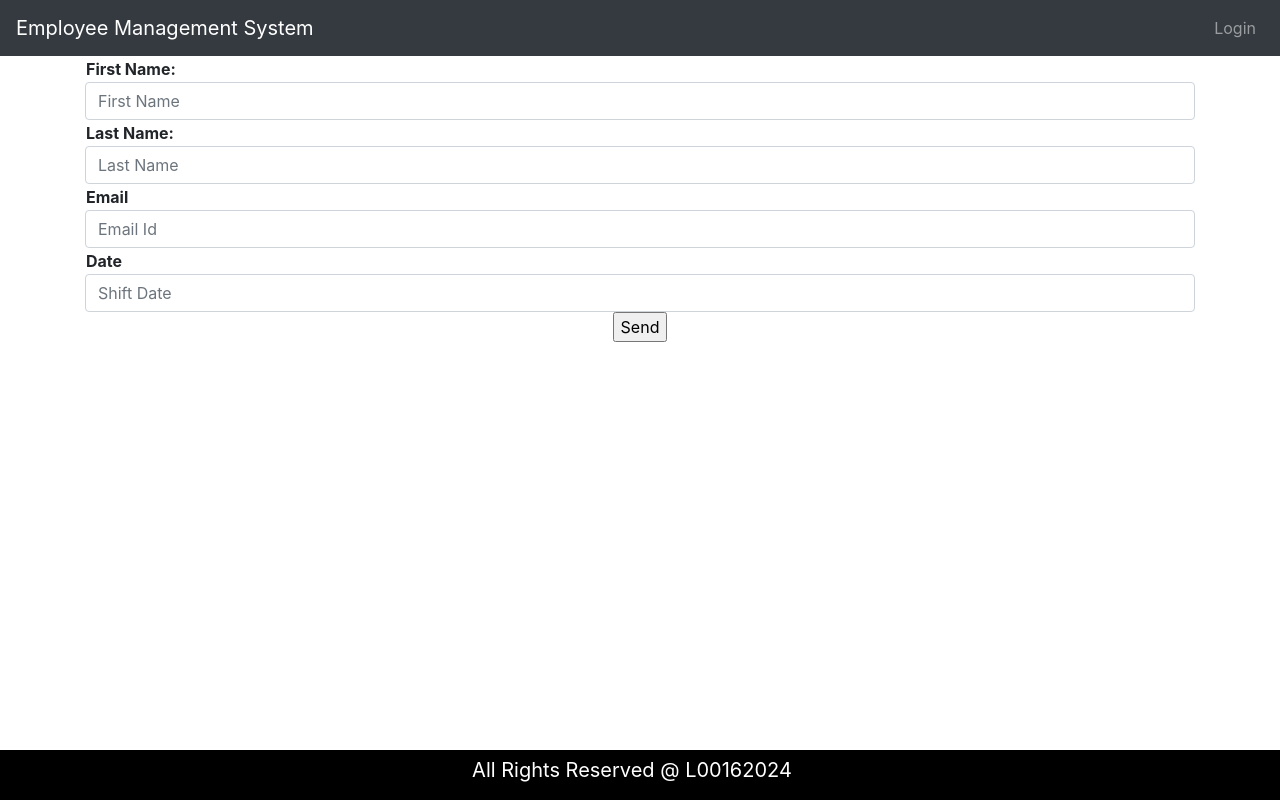
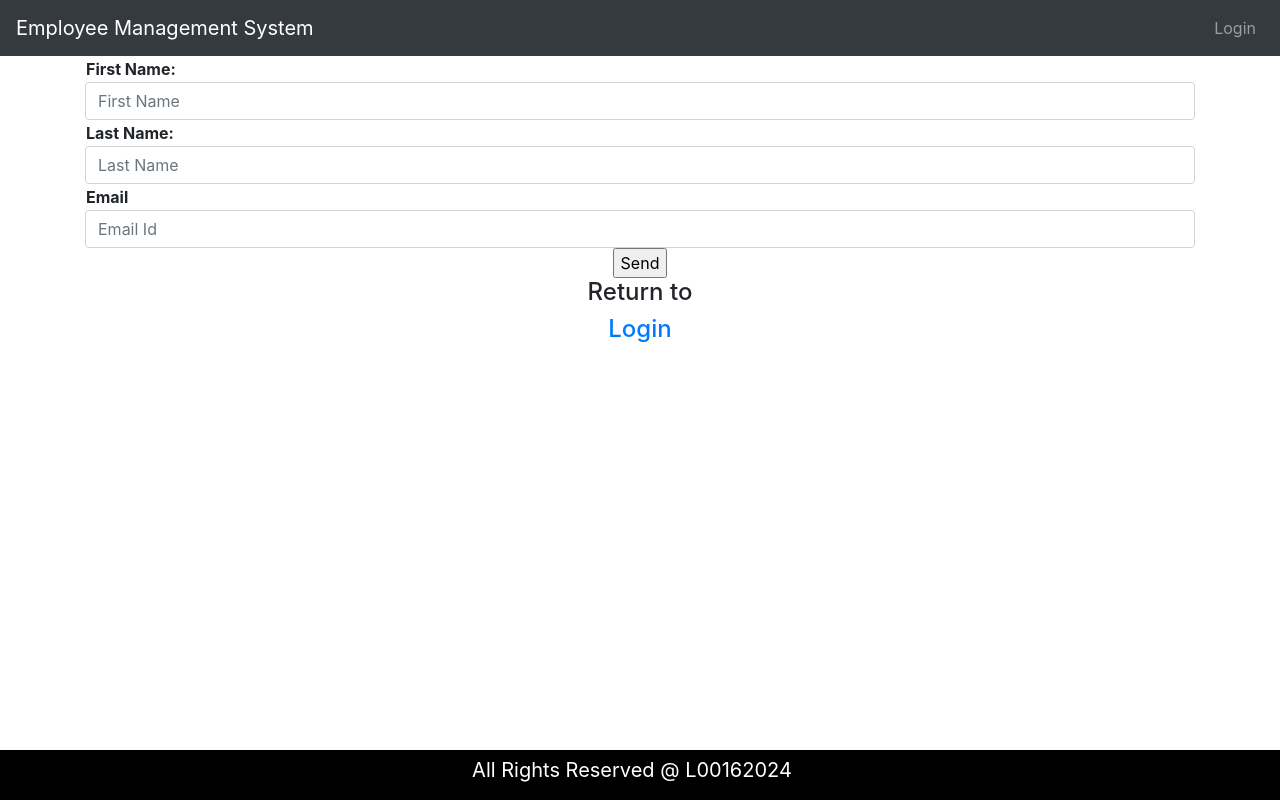
Before and after one commit to WayneRobbo/React-EMS_app, a React (Create React App) app in the folder react-frontend-ems/: page /forgot-password in a window 1280 px wide. Built offline with nearby package versions, Linux system fonts and the light colour scheme.

Commit message:
Finished project

```diff
--- a/react-frontend-ems/src/components/CreateShiftComponent.jsx
+++ b/react-frontend-ems/src/components/CreateShiftComponent.jsx
@@ -138,7 +138,7 @@ class CreateShiftComponent extends Component {
                             {/* <button className = "btn btn-success"  onClick = {this.saveShift} style = {{marginLeft: "55px"}}>Save</button> */}
                             <button className = "btn btn-danger" onClick = {this.cancel} style = {{marginLeft: "4px"}}>Cancel</button>
                             {/* <button type="submit" onClick={sendEmail}> send</button> */}
-                            <input className = "btn btn-info" style = {{marginLeft: "4px"}} type="submit" value="Send"/>
+                            <input className = "btn btn-info" style = {{marginLeft: "4px"}} type="submit" value="Send Notification"/>
                         </form>
                     </div>
                 </div>
--- a/react-frontend-ems/src/components/EmailForm.js
+++ b/react-frontend-ems/src/components/EmailForm.js
@@ -1,12 +1,13 @@
 import React, { Component } from 'react';
 import emailjs from "emailjs-com";
+import {BrowserRouter as Router, Route, Switch, Link} from 'react-router-dom';
 
 export default function ContactUs() {
 
     function sendEmail(e) {
         e.preventDefault();
 
-        emailjs.sendForm('gmail', 'template_y81omic', e.target, 'user_ymWC16QG0r318Q0EBpdGS')
+        emailjs.sendForm('gmail', 'template_ro8ty2v', e.target, 'user_ymWC16QG0r318Q0EBpdGS')
           .then((result) => {
               console.log(result.text);
               console.log("email");
@@ -15,6 +16,7 @@ export default function ContactUs() {
           });
           e.target.reset()
       }
+
 
     return (
             <form className="contact-form" onSubmit={sendEmail}>
@@ -28,10 +30,11 @@ export default function ContactUs() {
                     <th> Email </th>
                     <input placeholder = "Email Id" name = "emailId" className = "form-control"/>
 
-                    <th> Date </th>
-                    <input placeholder = "Shift Date" name = "date" className = "form-control"/>
                 </div>
                 <input type="submit" value="Send" />
+                <h4>
+                    Return to  <Link className="nav-link" to="/login">Login</Link>
+                </h4>
             </form>
     );
   }
--- a/react-frontend-ems/src/components/LoginComponent.jsx
+++ b/react-frontend-ems/src/components/LoginComponent.jsx
@@ -64,7 +64,7 @@ class LoginComponent extends Component{
 
                             <p className="forgot-password text-center">
                                 <h4>
-                                    Create new Account <a href="/add-employee/_add">Here</a>
+                                    Create new user Account <a href="/add-employee/_add">Here</a>
                                 </h4>
                             </p>
 
--- a/react-frontend-ems/src/components/WelcomeComponent.jsx
+++ b/react-frontend-ems/src/components/WelcomeComponent.jsx
@@ -12,9 +12,9 @@ class WelcomeComponent extends Component{
         return <h1 style = {{marginTop: "20px"}}> Welcome
                     <h3 style = {{marginTop: "20px"}}>{this.props.match.params.name} to EMS application. Click
                      <h4>
-                        <Link className="nav-link" to="/employees">Here</Link>
+                        <Link className="nav-link" to="/employees">Link</Link>
                     </h4>
-                        to proceed to Main Page
+                        To proceed to Main Page
                     {/* <button className = "btn btn-success" onClick={() => { this.homePage() }} style = {{marginLeft: "10px"}}>Proceed</button> */}
                     </h3>
                 </h1>
```
